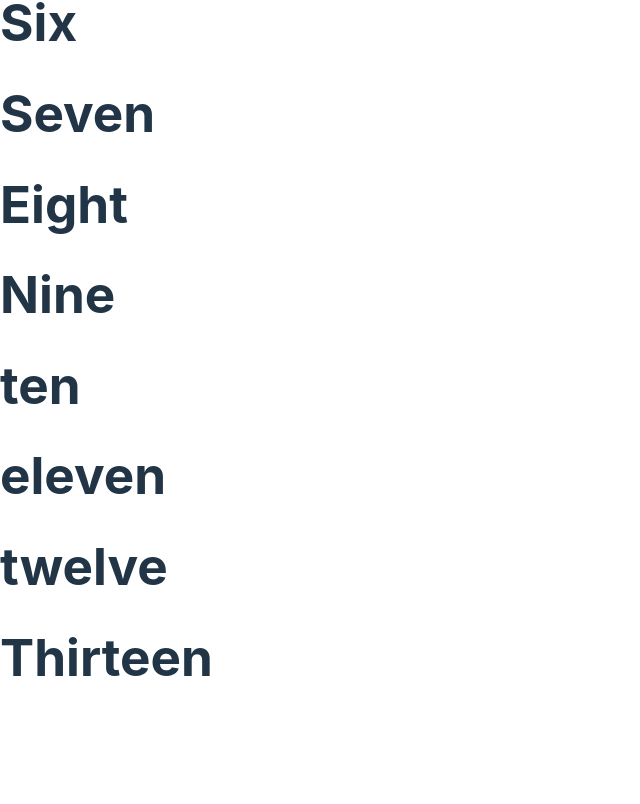
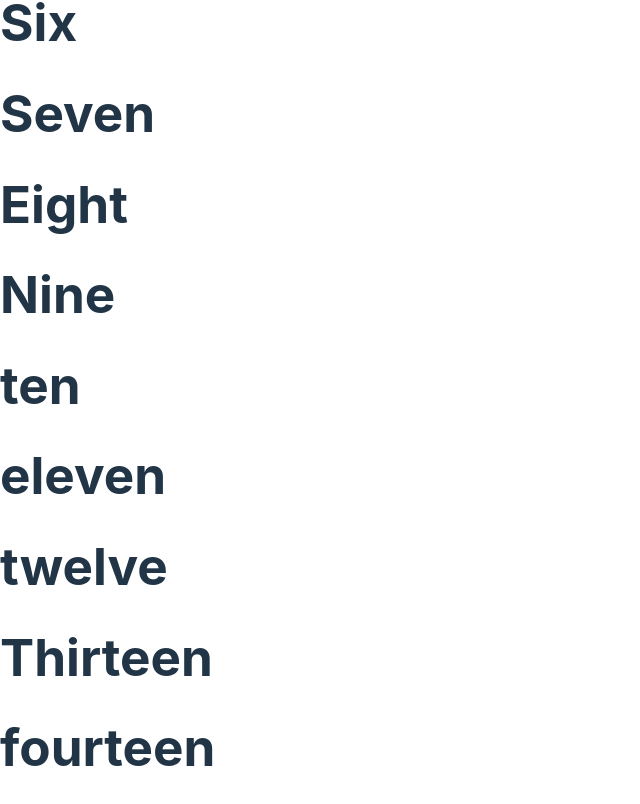
Before and after one commit to omor777/hook-form-practice, a React (Vite) app: page / in a window 1280 px wide. Shown: the part 493-1297 px from the top of the page, without its empty margins (0-640 px from the left). Before the commit the page ends 1212 px from the top, so only its background shows below. Built offline with nearby package versions, Linux system fonts and the light colour scheme.

Commit message:
fourteen

```diff
--- a/src/App.jsx
+++ b/src/App.jsx
@@ -14,6 +14,7 @@ const App = () => {
       <h1>eleven</h1>
       <h1>twelve</h1>
       <h1>Thirteen</h1>
+      <h1>fourteen</h1>
     </div>
   );
 };
```
